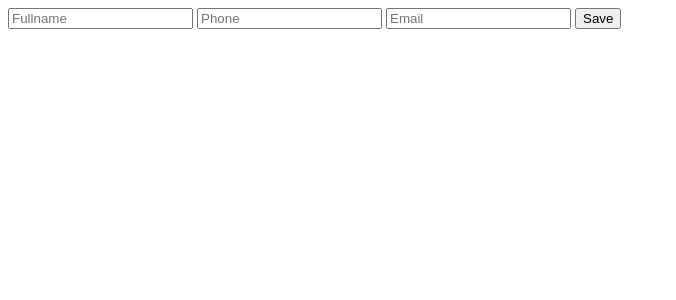
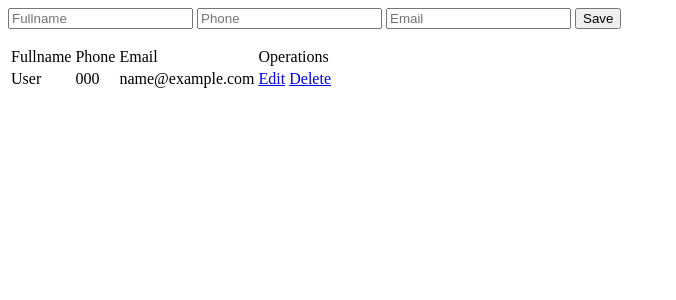
Before and after one commit to TomasChacur95/Flask-Contacts-W-MySql, a Flask app: page / in a window 1280 px wide. Shown: the top 300 px of the page, without its empty margins (0-676 px from the left). Run offline with Flask 2, Linux system fonts and the light colour scheme; tables that the repository leaves empty or names only in its code hold one stand-in row (Sample ...); some libraries are stand-ins or nearby versions.

Commit message:
Changes23/03/2022

```diff
--- a/app.py
+++ b/app.py
@@ -1,5 +1,6 @@
 from  flask import Flask, render_template, request, redirect, url_for, flash
 from flask_mysqldb import MySQL
+from numpy import MAY_SHARE_BOUNDS
 
 
 app = Flask(__name__)
@@ -17,7 +18,10 @@ app.secret_key = 'mysecretkey'
 
 @app.route('/')
 def Index():
-    return  render_template('index.html')
+    cur = mysql.connection.cursor()
+    cur.execute('SELECT * FROM contacts')
+    data = cur.fetchall()
+    return  render_template('index.html', contacts = data)
 
 @app.route('/add_contact', methods = ['POST'])
 def add_contact():
@@ -39,9 +43,13 @@ def add_contact():
 def edit_contact():
     return 'edit contact'
 
-@app.route('/delete')
-def delete_contact():
-    return 'delete contact'
+@app.route('/delete/<string:id>')
+def delete_contact(id):
+    cur = mysql.connection.cursor()
+    cur.execute('DELETE FROM contacts WHERE id = {0}'.format(id))
+    mysql.connection.commit()
+    flash('Contact Removed Successfully')
+    return redirect(url_for('Index'))
 
 if __name__ == '__main__':
     app.run(port = 3000, debug = True)
--- a/templates/index.html
+++ b/templates/index.html
@@ -12,3 +12,27 @@
     <input type="text" name="email" placeholder="Email">
     <button type="submit">Save</button>
 </form>
+
+<table>
+    <thead>
+        <tr>
+            <td>Fullname</td>
+            <td>Phone</td>
+            <td>Email</td>
+            <td>Operations</td>
+        </tr>
+    </thead>
+    <tbody>
+        {% for contact in contacts %}
+        <tr>
+        <td>{{ contact.1 }}</td>
+        <td>{{ contact.2 }}</td>
+        <td>{{ contact.3 }}</td>
+        <td>
+            <a href="/edit/{{ contact.0 }}">Edit</a>
+            <a href="/delete/{{ contact.0 }}">Delete</a>
+        </td>
+        </tr>
+        {% endfor %}
+    </tbody>
+</table>
```
